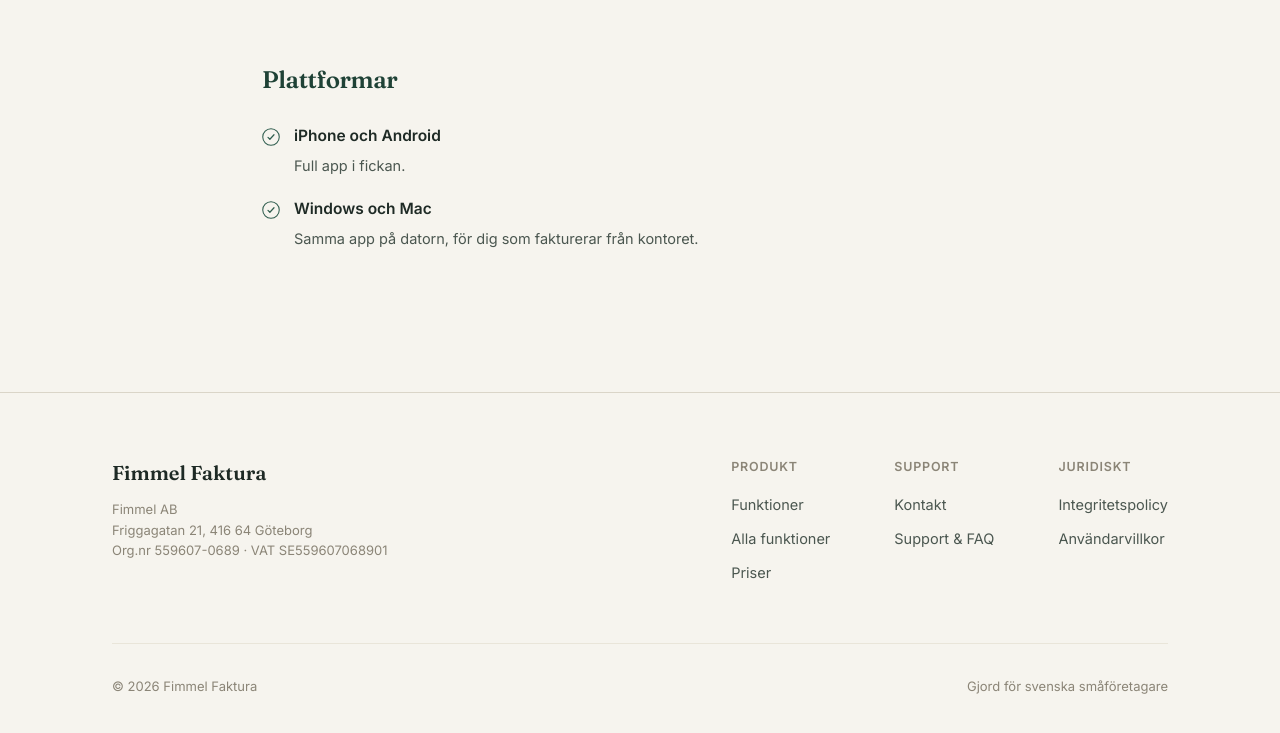
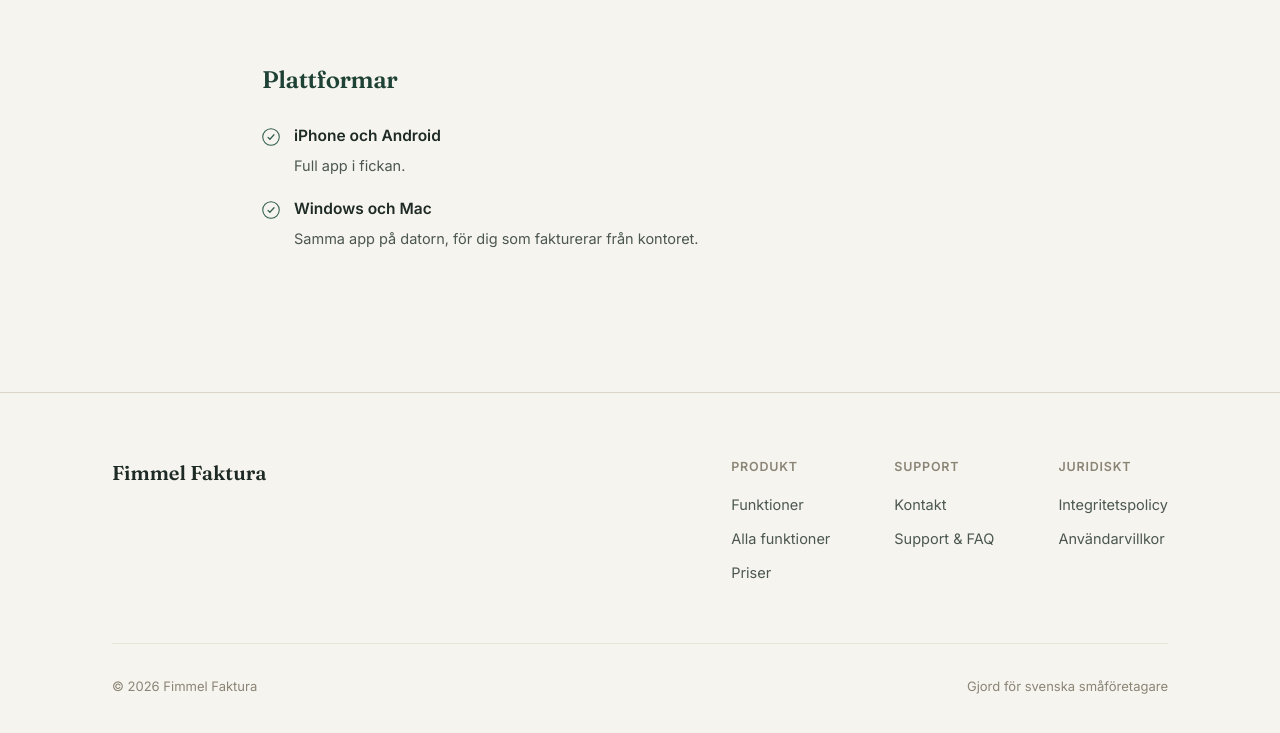
Before and after one commit to wistrm-code/fimmel-website, a plain HTML site: page funktioner.html in a window 1280 px wide. Shown: the part 4013-4746 px from the top of the page. Drawn offline with Linux system fonts and the light colour scheme.

Commit message:
Remove redundant company address block from page footers
Already present on integritetspolicy.html, which every footer links to —
satisfies e-handelslagen's accessibility requirement without repeating
it on every page.

Co-Authored-By: Claude Sonnet 5 <noreply@anthropic.com>

```diff
--- a/assets/styles.css
+++ b/assets/styles.css
@@ -752,13 +752,6 @@ footer{
   font-size:20px;
 }
 
-.footer-addr{
-  margin-top:10px;
-  font-size:13px;
-  line-height:1.6;
-  color:var(--muted);
-}
-
 .footer-cols{
   display:flex;
   gap:64px;
--- a/funktioner.html
+++ b/funktioner.html
@@ -259,11 +259,6 @@
     <div class="footer-top">
       <div>
         <div class="footer-logo serif">Fimmel Faktura</div>
-        <div class="footer-addr">
-          Fimmel AB<br>
-          Friggagatan 21, 416 64 Göteborg<br>
-          Org.nr 559607-0689 · VAT SE559607068901
-        </div>
       </div>
       <div class="footer-cols">
         <div class="footer-col">
```
Also changed, not shown: index.html (+0 -5 lines), integritetspolicy.html (+0 -5 lines), kontakt.html (+0 -5 lines), support.html (+0 -5 lines), tack.html (+0 -5 lines), villkor.html (+0 -5 lines).
